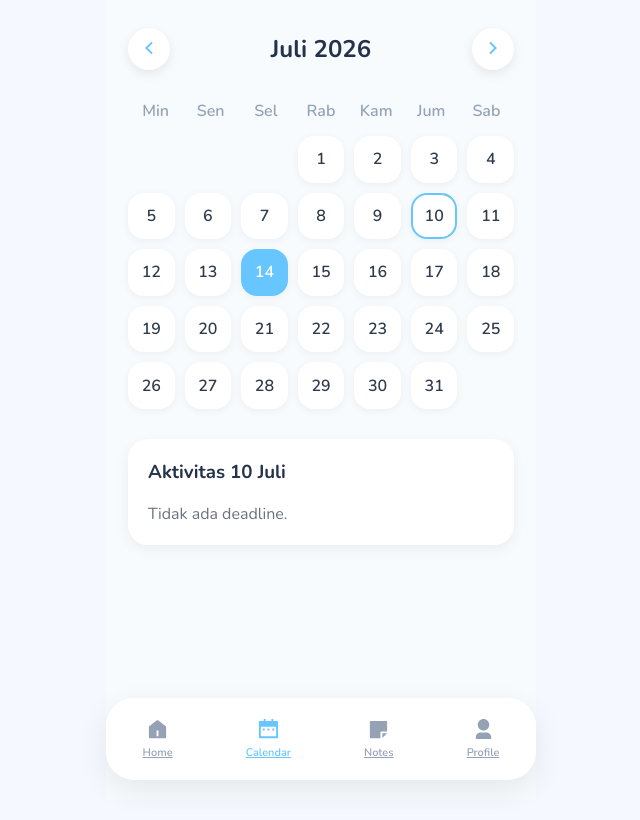
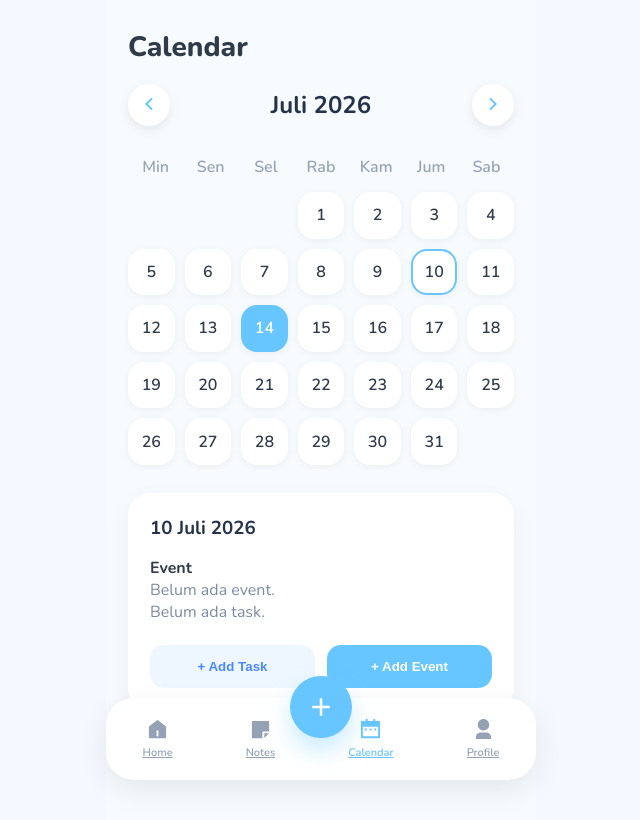
Before and after one commit to lasiah07/daily-planner, a React (Vite) app: page /calendar in a window 1280 px wide. Both pictures are taken after a click on the element "10". Shown: the whole page, without its empty margins (319-959 px from the left). Built offline with nearby package versions, Linux system fonts and the light colour scheme.

Commit message:
feat: improve calendar activity layout and event management

```diff
--- /dev/null
+++ b/src/components/AddEventModal/AddEventModal.css
@@ -0,0 +1,130 @@
+.modal-overlay{
+    position: fixed;
+
+    inset: 0;
+
+    background: rgba(0,0,0,.35);
+
+    display: flex;
+    justify-content: center;
+    align-items: center;
+
+    z-index: 999;
+}
+
+.event-modal{
+
+    width:90%;
+    max-width:360px;
+
+    background:white;
+
+    border-radius:24px;
+
+    padding:24px;
+
+    animation:popup .25s ease;
+
+}
+
+.event-modal h2{
+
+    color:#24324B;
+
+    margin-bottom:10px;
+
+}
+
+.selected-date{
+
+    color:#67C6FF;
+
+    font-weight:600;
+
+    margin-bottom:20px;
+
+}
+
+.event-modal input{
+
+    width:100%;
+
+    padding:14px 16px;
+
+    border:none;
+
+    outline:none;
+
+    border-radius:14px;
+
+    background:#F5F8FC;
+
+    font-size:15px;
+
+    margin-bottom:24px;
+
+    box-sizing:border-box;
+
+}
+
+.modal-actions{
+
+    display:flex;
+
+    justify-content:flex-end;
+
+    gap:12px;
+
+}
+
+.cancel-btn{
+
+    border:none;
+
+    background:#EEF3F8;
+
+    color:#607080;
+
+    padding:12px 18px;
+
+    border-radius:12px;
+
+    cursor:pointer;
+
+}
+
+.save-btn{
+
+    border:none;
+
+    background:#67C6FF;
+
+    color:white;
+
+    padding:12px 18px;
+
+    border-radius:12px;
+
+    cursor:pointer;
+
+}
+
+@keyframes popup{
+
+    from{
+
+        transform:scale(.9);
+
+        opacity:0;
+
+    }
+
+    to{
+
+        transform:scale(1);
+
+        opacity:1;
+
+    }
+
+}
--- /dev/null
+++ b/src/components/AddEventModal/AddEventModal.jsx
@@ -0,0 +1,74 @@
+import { useEffect, useState } from "react";
+import "./AddEventModal.css";
+
+function AddEventModal({
+  isOpen,
+  onClose,
+  onSave,
+  selectedDate,
+}) {
+  const [title, setTitle] = useState("");
+
+  useEffect(() => {
+    if (isOpen) {
+      setTitle("");
+    }
+  }, [isOpen]);
+
+  if (!isOpen) return null;
+
+  const handleSave = () => {
+    if (!title.trim()) return;
+
+    onSave({
+      id: Date.now(),
+      title,
+      date: selectedDate,
+    });
+
+    setTitle("");
+  };
+
+  return (
+    <div className="modal-overlay">
+      <div className="event-modal">
+
+        <h2>Add Event</h2>
+
+        <p className="selected-date">
+          {selectedDate}
+        </p>
+
+        <input
+          type="text"
+          placeholder="Event title..."
+          value={title}
+          onChange={(e) =>
+            setTitle(e.target.value)
+          }
+        />
+
+        <div className="modal-actions">
+
+          <button
+            className="cancel-btn"
+            onClick={onClose}
+          >
+            Cancel
+          </button>
+
+          <button
+            className="save-btn"
+            onClick={handleSave}
+          >
+            Save
+          </button>
+
+        </div>
+
+      </div>
+    </div>
+  );
+}
+
+export default AddEventModal;
--- a/src/components/BottomNavigation/BottomNavigation.jsx
+++ b/src/components/BottomNavigation/BottomNavigation.jsx
@@ -3,14 +3,16 @@ import { NavLink } from "react-router-dom";
 
 import {
   RiHome5Fill,
+  RiStickyNoteFill,
   RiCalendar2Fill,
-  RiStickyNoteFill,
   RiUser3Fill,
+  RiAddLine,
 } from "react-icons/ri";
 
-function BottomNavigation() {
+function BottomNavigation({ onAddClick }) {
   return (
     <nav className="bottom-nav">
+
       <NavLink
         to="/home"
         className={({ isActive }) =>
@@ -21,6 +23,25 @@ function BottomNavigation() {
         <span>Home</span>
       </NavLink>
 
+      {/* NOTES PINDAH KE KIRI */}
+      <NavLink
+        to="/notes"
+        className={({ isActive }) =>
+          `nav-item ${isActive ? "active" : ""}`
+        }
+      >
+        <RiStickyNoteFill />
+        <span>Notes</span>
+      </NavLink>
+
+      <button
+        className="add-button"
+        onClick={onAddClick}
+      >
+        <RiAddLine />
+      </button>
+
+      {/* CALENDAR PINDAH KE KANAN */}
       <NavLink
         to="/calendar"
         className={({ isActive }) =>
@@ -32,16 +53,6 @@ function BottomNavigation() {
       </NavLink>
 
       <NavLink
-        to="/notes"
-        className={({ isActive }) =>
-          `nav-item ${isActive ? "active" : ""}`
-        }
-      >
-        <RiStickyNoteFill />
-        <span>Notes</span>
-      </NavLink>
-
-      <NavLink
         to="/profile"
         className={({ isActive }) =>
           `nav-item ${isActive ? "active" : ""}`
@@ -50,6 +61,7 @@ function BottomNavigation() {
         <RiUser3Fill />
         <span>Profile</span>
       </NavLink>
+
     </nav>
   );
 }
--- a/src/pages/Calendar/Calendar.css
+++ b/src/pages/Calendar/Calendar.css
@@ -205,3 +205,114 @@
     font-size:20px;
 
 }
+
+.activity-card{
+
+    margin-top:28px;
+
+    background:white;
+
+    border-radius:22px;
+
+    padding:22px;
+
+    box-shadow:
+    0 8px 25px rgba(0,0,0,.05);
+
+}
+
+.activity-card h3{
+
+    color:#24324B;
+
+    margin-bottom:16px;
+
+}
+
+.activity-card p{
+
+    color:#7C8BA0;
+
+}
+
+.event-list{
+
+    display:flex;
+
+    flex-direction:column;
+
+    gap:12px;
+
+}
+
+.event-item{
+
+    background:#F5FAFF;
+
+    padding:14px 16px;
+
+    border-radius:14px;
+
+    color:#24324B;
+
+    font-weight:600;
+
+}
+
+.activity-actions{
+
+    display:flex;
+
+    gap:12px;
+
+    margin-top:22px;
+
+}
+
+.activity-actions button{
+
+    flex:1;
+
+    border:none;
+
+    border-radius:14px;
+
+    padding:14px;
+
+    font-weight:700;
+
+    cursor:pointer;
+
+    transition:.25s;
+
+}
+
+.add-task-btn{
+
+    background:#EEF7FF;
+
+    color:#4C88FF;
+
+}
+
+.add-event-btn{
+
+    background:#67C6FF;
+
+    color:white;
+
+}
+
+.activity-actions button:hover{
+
+    transform:translateY(-2px);
+
+}
+
+.calendar-title{
+    font-size:28px;
+    font-weight:800;
+    color:#2F3A4A;
+
+    margin-bottom:18px;
+}
--- a/src/pages/Calendar/Calendar.jsx
+++ b/src/pages/Calendar/Calendar.jsx
@@ -1,17 +1,35 @@
-import { useState } from "react";
+import AddTaskModal from "../../components/AddTaskModal/AddTaskModal";
+
+import { useState, useEffect } from "react";
 import "./Calendar.css";
+
 import {
   RiArrowLeftSLine,
   RiArrowRightSLine,
 } from "react-icons/ri";
 
+import AddEventModal from "../../components/AddEventModal/AddEventModal";
+
 function Calendar() {
   const [currentDate, setCurrentDate] =
     useState(new Date());
 
+  const [isModalOpen, setIsModalOpen] =
+    useState(false);
+
+  const [isTaskModalOpen, setIsTaskModalOpen] =
+  useState(false);
+
   const [selectedDate, setSelectedDate] =
-    useState(null);
+    useState("");
 
+  const [events, setEvents] = useState(() => {
+    const savedEvents =
+      localStorage.getItem("planora_events");
+    return savedEvents
+      ? JSON.parse(savedEvents)
+      : [];
+  });
 const [tasks] = useState(() => {
   const saved = localStorage.getItem(
     "planora_tasks"
@@ -64,14 +82,28 @@ function Calendar() {
     setCurrentDate(
       new Date(year, month - 1, 1)
     );
-    setSelectedDate(null);
+    setSelectedDate("");
   };
 
   const nextMonth = () => {
     setCurrentDate(
       new Date(year, month + 1, 1)
     );
-    setSelectedDate(null);
+    setSelectedDate("");
+  };
+
+  const handleSelectDate = (date) => {
+    if (!date) return;
+    const fullDate = `${date} ${
+      months[month]
+    } ${year}`;
+    setSelectedDate(fullDate);
+  };
+
+  const handleSaveEvent = (event) => {
+    setEvents((prev) => [...prev, event]);
+      setIsModalOpen(false);
+    setIsModalOpen(false);
   };
 
   const dates = [];
@@ -86,14 +118,24 @@ function Calendar() {
 
   const today = new Date();
 
-  const selectedTasks = selectedDate
+  const selectedEvents = events.filter(
+    (event) => event.date === selectedDate
+  );
+
+  // selectedDate is now a full string like "15 Juli 2026",
+  // so we pull the day number back out for comparisons below.
+  const selectedDay = selectedDate
+    ? parseInt(selectedDate, 10)
+    : null;
+
+  const selectedTasks = selectedDay
     ? tasks.filter((task) => {
         if (!task.deadline) return false;
 
         const taskDate = new Date(task.deadline);
 
         return (
-          taskDate.getDate() === selectedDate &&
+          taskDate.getDate() === selectedDay &&
           taskDate.getMonth() === month &&
           taskDate.getFullYear() === year
         );
@@ -102,6 +144,10 @@ function Calendar() {
 
   return (
     <div className="calendar-page">
+
+      <h1 className="calendar-title">
+        Calendar
+      </h1>
 
       <div className="calendar-header">
 
@@ -155,24 +201,34 @@ function Calendar() {
             );
           });
 
+          const hasEvent = events.some(
+            (event) =>
+              event.date ===
+              `${date} ${months[month]} ${year}`
+          );
+
           return (
             <div
               key={index}
               className={`day ${
                 isToday ? "today" : ""
               } ${
-                selectedDate === date
+                selectedDay === date
                   ? "selected-day"
                   : ""
               }`}
               onClick={() =>
-                setSelectedDate(date)
+                handleSelectDate(date)
               }
             >
               <span>{date}</span>
 
               {hasTask && (
                 <div className="deadline-dot" />
+              )}
+
+              {hasEvent && (
+                <div className="event-dot"></div>
               )}
             </div>
           );
@@ -182,19 +238,37 @@ function Calendar() {
 
       {selectedDate && (
 
-        <div className="selected-tasks">
+        <div className="activity-card">
+          <h3>
+            {selectedDate}
+          </h3>
 
-          <h3>
-            Aktivitas {selectedDate}{" "}
-            {months[month]}
-          </h3>
+          <h4>Event</h4>
+
+          {selectedEvents.length === 0 ? (
+            <p>
+              Belum ada event.
+            </p>
+          ) : (
+            <div className="event-list">
+              {selectedEvents.map((event) => (
+                <div
+                  key={event.id}
+                  className="event-item"
+                >
+                  {event.title}
+                </div>
+              ))}
+            </div>
+          )}
 
           {selectedTasks.length === 0 ? (
             <p>
-              Tidak ada deadline.
+              Belum ada task.
             </p>
           ) : (
-            selectedTasks.map((task) => (
+            <div className="task-list">
+              {selectedTasks.map((task) => (
                 <div
                   key={task.id}
                   className="task-item"
@@ -202,17 +276,44 @@ function Calendar() {
                   <span>
                     {task.completed
                       ? "✅"
-                    : "📌"}
+                      : ""}
                   </span>
 
                   <p>{task.title}</p>
                 </div>
-            ))
+              ))}
+            </div>
           )}
+
+          <div className="activity-actions">
+
+    <button className="add-task-btn">
+      + Add Task
+    </button>
+
+    <button
+      className="add-event-btn"
+      onClick={() => setIsModalOpen(true)}
+    >
+      + Add Event
+    </button>
+
+  </div>
+
+
 
         </div>
 
       )}
+
+      <AddEventModal
+        isOpen={isModalOpen}
+        selectedDate={selectedDate}
+        onClose={() =>
+          setIsModalOpen(false)
+        }
+        onSave={handleSaveEvent}
+      />
 
     </div>
   );
```
Lines whose indentation alone changed are shown as unchanged.
